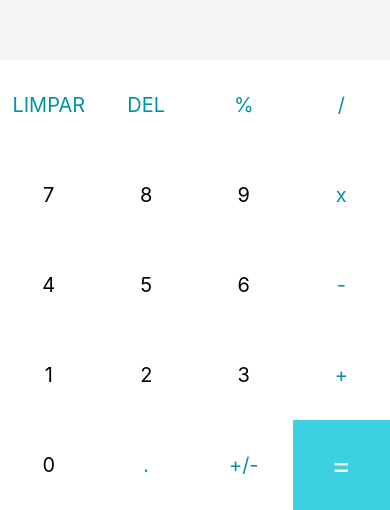
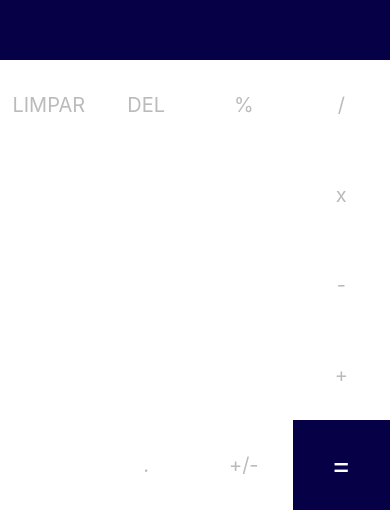
Before and after one commit to Felps0liveira/calculadora-react-native, a React Native app: screen / in a window 390 px wide. Shown: the part 334-844 px from the top of the page. Built offline with nearby package versions, Linux system fonts and the light colour scheme.

Commit message:
Alterada a cor do App

```diff
--- a/App.js
+++ b/App.js
@@ -77,12 +77,12 @@
 
         {buttons.map((button) =>
           button === '=' ? // Mapeamento do botão =
-            <TouchableOpacity onPress={() => handleInput(button)} key={button} style={[styles.button, { backgroundColor: '#3dd0e3' }]}>
+            <TouchableOpacity onPress={() => handleInput(button)} key={button} style={[styles.button, { backgroundColor: '#060047' }]}>
               <Text style={[styles.textButton, { color: "white", fontSize: 30 }]}>{button}</Text>
             </TouchableOpacity>
             : // Mapeamento dos outros botões
             <TouchableOpacity onPress={() => handleInput(button)} key={button} style={styles.button}>
-              <Text style={[styles.textButton, { color: typeof (button) === 'number' ? 'black' : '#0093a6' }]}>{button}</Text>
+              <Text style={[styles.textButton, { color: typeof (button) === 'number' ? '#fff' : '#bbb' }]}>{button}</Text>
             </TouchableOpacity>
         )}
       </View>
@@ -98,7 +98,7 @@
   results: {
     flex: 2,
     justifyContent: "center",
-    backgroundColor: "#f5f5f5"
+    backgroundColor: "#060047"
   },
   resultText: {
     color: "#282F38",
```
